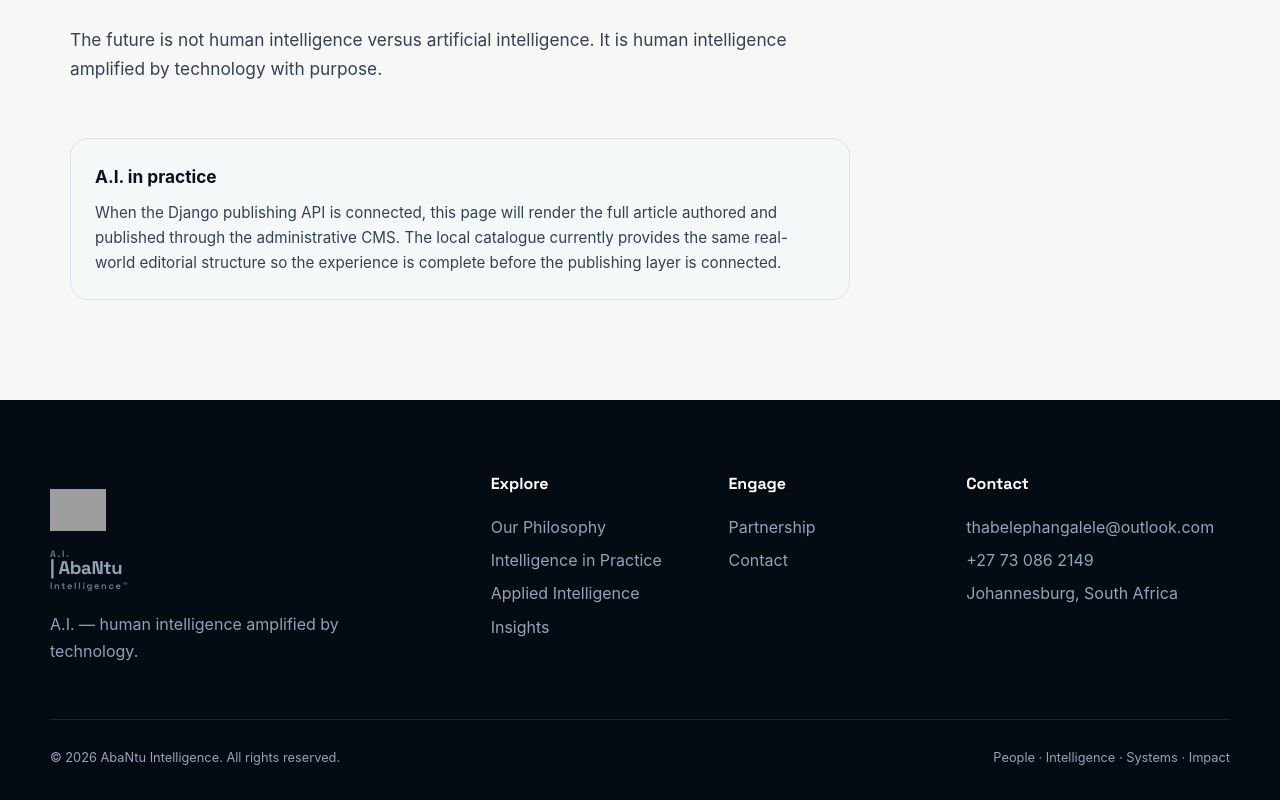
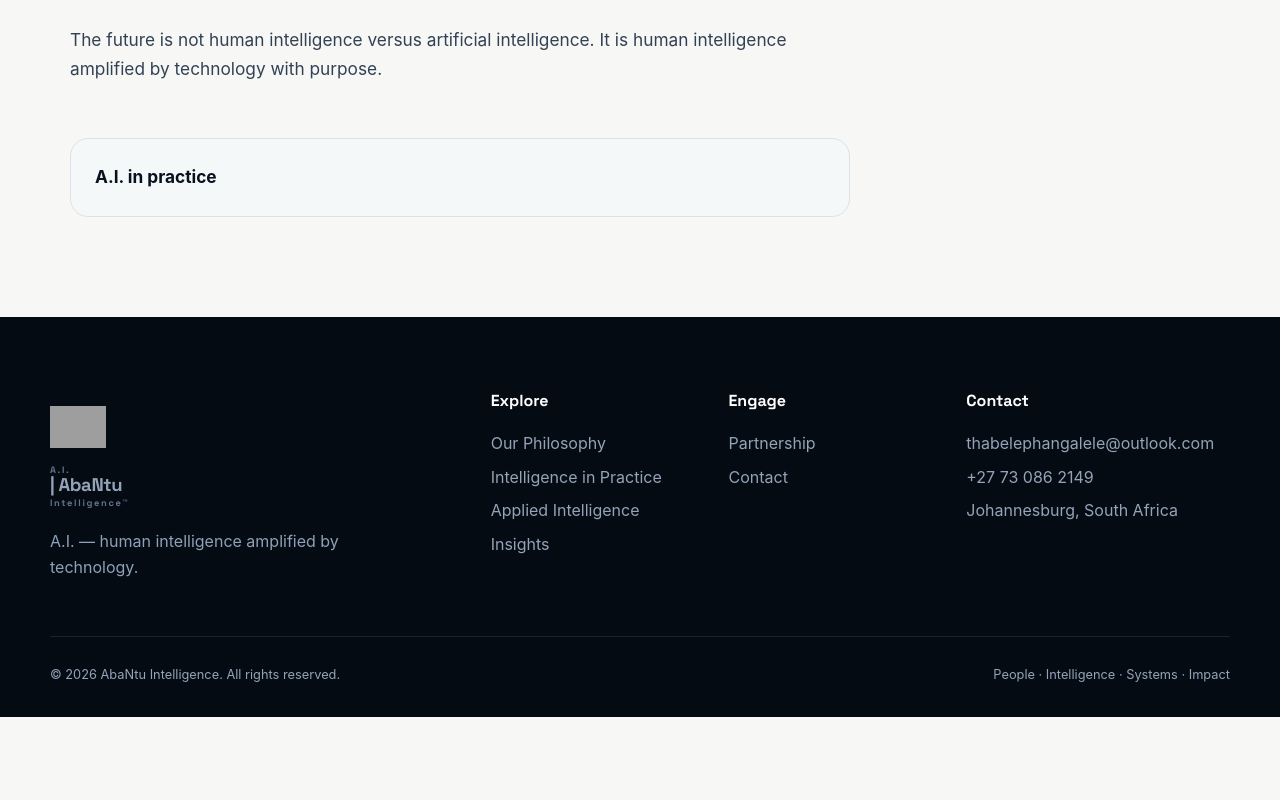
Before and after one commit to AbaNtuIntelligence/abantu-website, a React (Vite) app in the folder frontend/: page /blog/before-artificial-intelligence-there-is-abantu-intelligence in a window 1280 px wide. Shown: the part 1484-2284 px from the top of the page. After the commit the page ends 2201 px from the top, so only its background shows below. Built offline with nearby package versions, Linux system fonts and the light colour scheme; no server answers; grey boxes are pictures that could not be loaded.

Commit message:
Rewire Articles

```diff
--- a/frontend/src/data/site.js
+++ b/frontend/src/data/site.js
@@ -235,7 +235,7 @@ export const projects = [
   strategic:
     "Demonstrates how fragmented property information can be transformed into a structured digital rental experience with potential to evolve into a broader property marketplace and management platform.",
 },
-
+/*
   {
     title: "Municipal Utility Intelligence",
     slug: "municipal-utility-intelligence",
@@ -289,7 +289,7 @@ export const projects = [
     strategic:
       "Demonstrates reusable product-data infrastructure for complex commerce catalogues.",
   },
-
+*/
   {
   title: "ScrapYard Software",
   slug: "scrapyard-software",
--- a/frontend/src/pages/Article.jsx
+++ b/frontend/src/pages/Article.jsx
@@ -29,7 +29,8 @@ export default function Article() {
             {article.takeaway && <><h2>The takeaway</h2><p>{article.takeaway}</p></>}
             <div className="article-cms-note">
               <strong>A.I. in practice</strong>
-              <p>When the Django publishing API is connected, this page will render the full article authored and published through the administrative CMS. The local catalogue currently provides the same real-world editorial structure so the experience is complete before the publishing layer is connected.</p>
+              {/*              <p>When the Django publishing API is connected, this page will render the full article authored and published through the administrative CMS. The local catalogue currently provides the same real-world editorial structure so the experience is complete before the publishing layer is connected.</p>
+*/}
             </div>
           </div>
         )}
```
